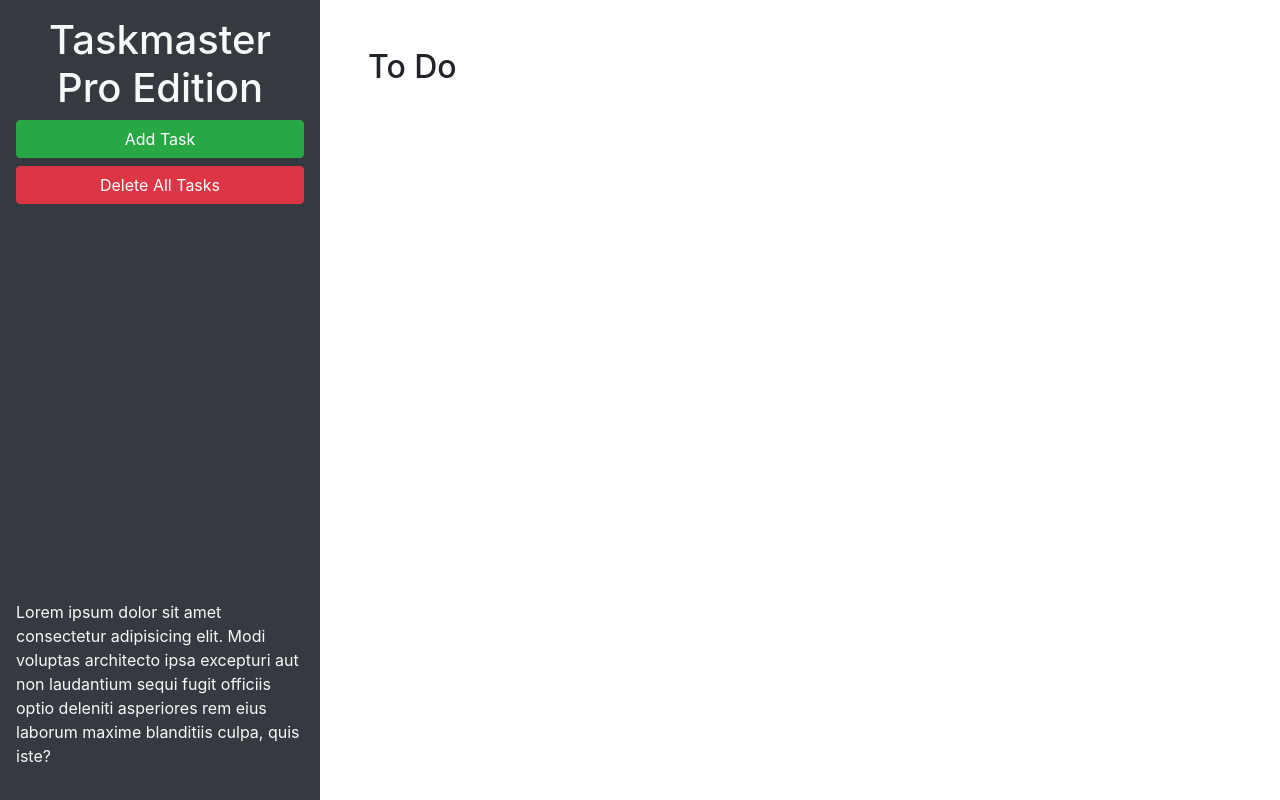
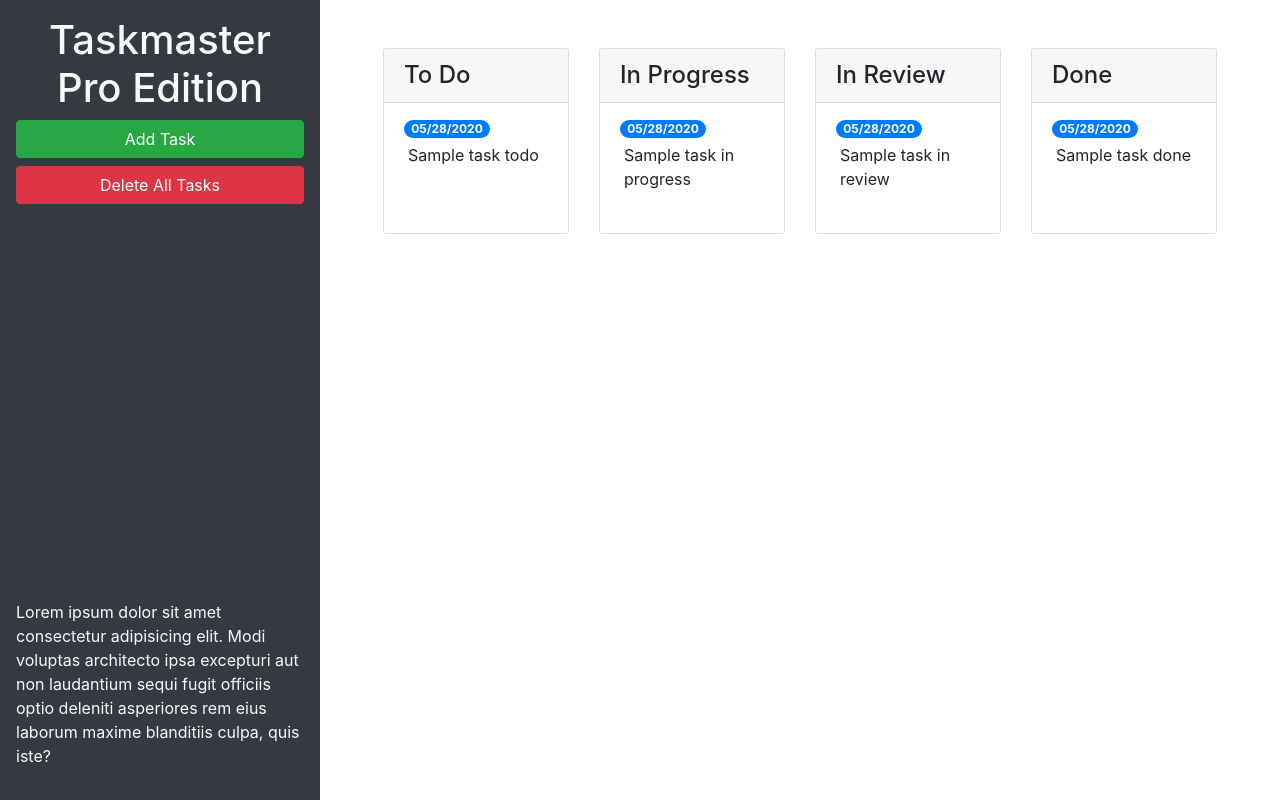
Before and after one commit to robjameva/taskmaster-pro, a plain HTML site: page index.html in a window 1280 px wide. Drawn offline with nearby package versions, Linux system fonts and the light colour scheme.

Commit message:
5.2.5 added bootstrp cards

```diff
--- a/index.html
+++ b/index.html
@@ -24,9 +24,57 @@
       </p>
     </header>
     <main class="col-12 col-lg-9">
-      <div class="m-5">
-        <h2>To Do</h2>
-        <ul id="list-toDo" class="list-group"> </ul>
+
+      <div class="m-5 row justify-content-around">
+
+        <div class="col-12 col-md-6 col-xl-3 mb-3">
+          <div class="card">
+            <h4 class="card-header">To Do</h4>
+            <ul id="list-toDo" class="list-group list-group-flush">
+              <li class="list-group-item">
+                <span class="badge badge-primary badge-pill">05/28/2020</span>
+                <p class="m-1">Sample task todo</p>
+              </li>
+            </ul>
+          </div>
+        </div>
+
+        <div class="col-12 col-md-6 col-xl-3 mb-3">
+          <div class="card">
+            <h4 class="card-header">In Progress</h4>
+            <ul id="list-inProgress" class="list-group list-group-flush">
+              <li class="list-group-item">
+                <span class="badge badge-primary badge-pill">05/28/2020</span>
+                <p class="m-1">Sample task in progress</p>
+              </li>
+            </ul>
+          </div>
+        </div>
+
+        <div class="col-12 col-md-6 col-xl-3 mb-3">
+          <div class="card">
+            <h4 class="card-header">In Review</h4>
+            <ul id="list-inReview" class="list-group list-group-flush">
+              <li class="list-group-item">
+                <span class="badge badge-primary badge-pill">05/28/2020</span>
+                <p class="m-1">Sample task in review</p>
+              </li>
+            </ul>
+          </div>
+        </div>
+
+        <div class="col-12 col-md-6 col-xl-3 mb-3">
+          <div class="card">
+            <h4 class="card-header">Done</h4>
+            <ul id="list-done" class="list-group list-group-flush">
+              <li class="list-group-item">
+                <span class="badge badge-primary badge-pill">05/28/2020</span>
+                <p class="m-1">Sample task done</p>
+              </li>
+            </ul>
+          </div>
+        </div>
+
       </div>
     </main>
   </div>
@@ -46,11 +94,11 @@
           <form>
             <div class="form-group">
               <label for="modalTaskDescription">Task description</label>
-              <textarea id="modalTaskDescription" rows="3"></textarea>
+              <textarea id="modalTaskDescription" rows="3" class="form-control"></textarea>
             </div>
             <div class="form-group">
               <label for="modalDueDate">Due date</label>
-              <input type="text" id="modalDueDate" placeholder="mm/dd/yyyy" autocomplete="off" />
+              <input type="text" id="modalDueDate" placeholder="mm/dd/yyyy" autocomplete="off" class="form-control"/>
             </div>
           </form>
         </div>
```
